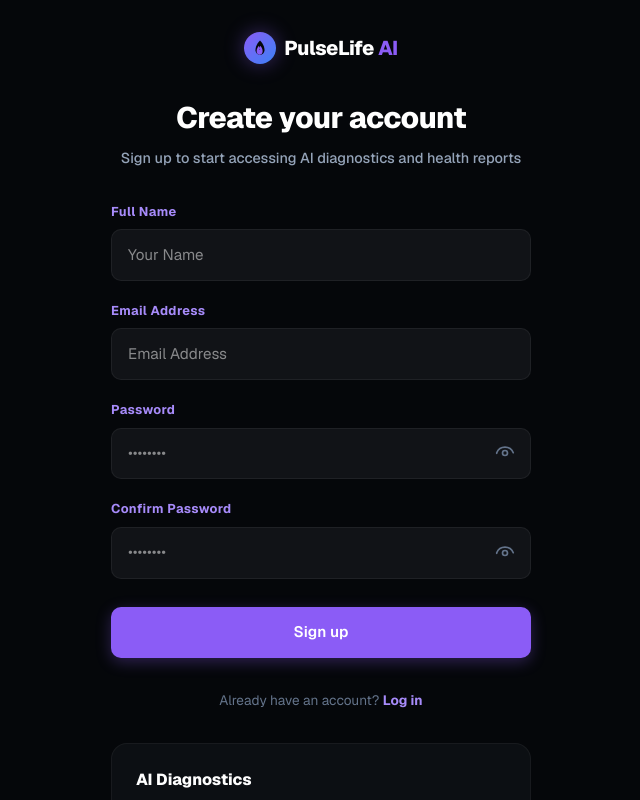
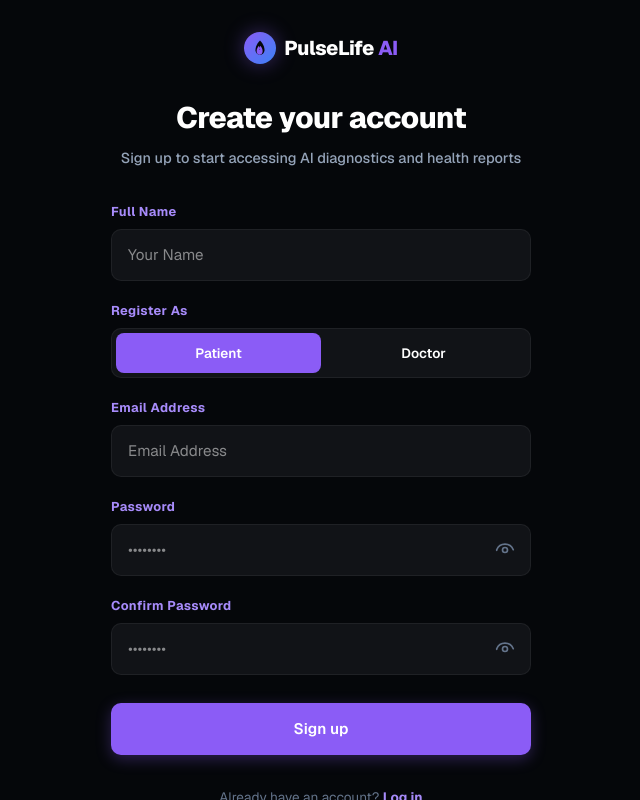
Before and after one commit to 1steve78/MediScan-Frontend, a Next.js app: page /login in a window 1280 px wide. Both pictures are taken after a click on the button "Sign up". Shown: the top 800 px of the page, without its empty margins (319-959 px from the left). Built offline with nearby package versions, Linux system fonts and the light colour scheme.

Commit message:
Add patient and doctor role selection to signup form

```diff
--- a/src/app/(auth)/login/page.tsx
+++ b/src/app/(auth)/login/page.tsx
@@ -90,13 +90,19 @@ export default function LoginPage() {
   const [signupEmail, setSignupEmail] = useState('');
   const [signupPassword, setSignupPassword] = useState('');
   const [signupConfirmPassword, setSignupConfirmPassword] = useState('');
+  const [signupRole, setSignupRole] = useState<'patient' | 'doctor'>('patient');
 
   const handleLoginSubmit = (e: React.FormEvent) => {
     e.preventDefault();
     if (!loginEmail || !loginPassword) return;
 
     alert(`Authentication success! Logging in as: ${loginEmail}`);
-    window.location.href = '/patient';
+    // Simulate redirection to appropriate dashboard based on login email prefix or mockup default
+    if (loginEmail.toLowerCase().includes('doctor') || loginEmail.toLowerCase().includes('practitioner')) {
+      window.location.href = '/doctor';
+    } else {
+      window.location.href = '/patient';
+    }
   };
 
   const handleSignupSubmit = (e: React.FormEvent) => {
@@ -108,7 +114,7 @@ export default function LoginPage() {
       return;
     }
 
-    alert(`Registration success! Welcome: ${signupName}. Please log in.`);
+    alert(`Registration success! Registered ${signupName} as a ${signupRole.toUpperCase()}. Please log in.`);
     // Autofill signup email and switch to login view
     setLoginEmail(signupEmail);
     setIsSignUp(false);
@@ -118,6 +124,7 @@ export default function LoginPage() {
     setSignupEmail('');
     setSignupPassword('');
     setSignupConfirmPassword('');
+    setSignupRole('patient');
   };
 
   return (
@@ -199,6 +206,56 @@ export default function LoginPage() {
                   }}
                   className="focus:border-[#8b5cf6]"
                 />
+              </div>
+
+              {/* Role Segmented Selector */}
+              <div style={{ display: 'flex', flexDirection: 'column', gap: '8px' }}>
+                <span style={{ fontSize: '0.8rem', color: '#a78bfa', fontWeight: 700, letterSpacing: '0.03em' }}>
+                  Register As
+                </span>
+                <div style={{
+                  display: 'grid',
+                  gridTemplateColumns: '1fr 1fr',
+                  background: '#111317',
+                  padding: '4px',
+                  borderRadius: '10px',
+                  border: '1px solid rgba(255, 255, 255, 0.06)'
+                }}>
+                  <button
+                    type="button"
+                    onClick={() => setSignupRole('patient')}
+                    style={{
+                      padding: '0.6rem',
+                      borderRadius: '8px',
+                      border: 'none',
+                      background: signupRole === 'patient' ? '#8b5cf6' : 'transparent',
+                      color: '#ffffff',
+                      fontWeight: 600,
+                      fontSize: '0.85rem',
+                      cursor: 'pointer',
+                      transition: 'var(--transition-smooth)'
+                    }}
+                  >
+                    Patient
+                  </button>
+                  <button
+                    type="button"
+                    onClick={() => setSignupRole('doctor')}
+                    style={{
+                      padding: '0.6rem',
+                      borderRadius: '8px',
+                      border: 'none',
+                      background: signupRole === 'doctor' ? '#8b5cf6' : 'transparent',
+                      color: '#ffffff',
+                      fontWeight: 600,
+                      fontSize: '0.85rem',
+                      cursor: 'pointer',
+                      transition: 'var(--transition-smooth)'
+                    }}
+                  >
+                    Doctor
+                  </button>
+                </div>
               </div>
 
               {/* Email input */}
```
